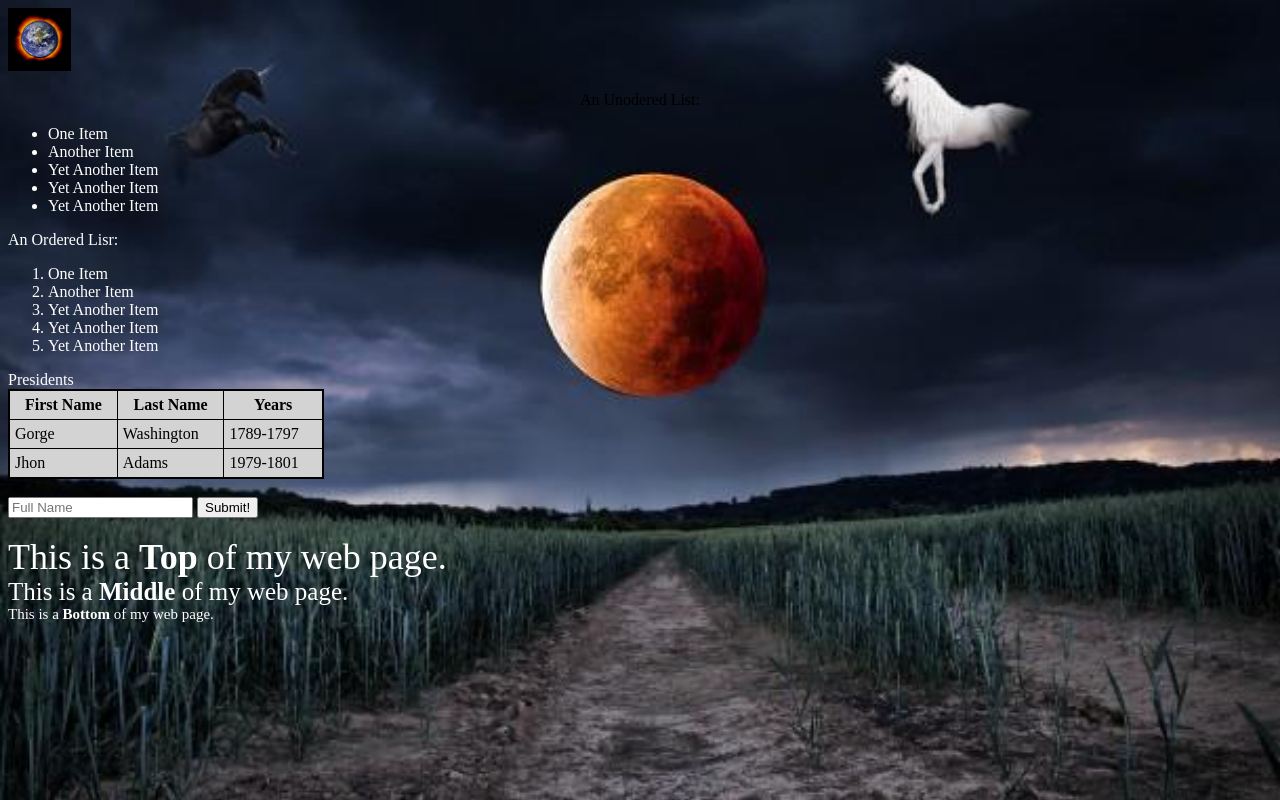
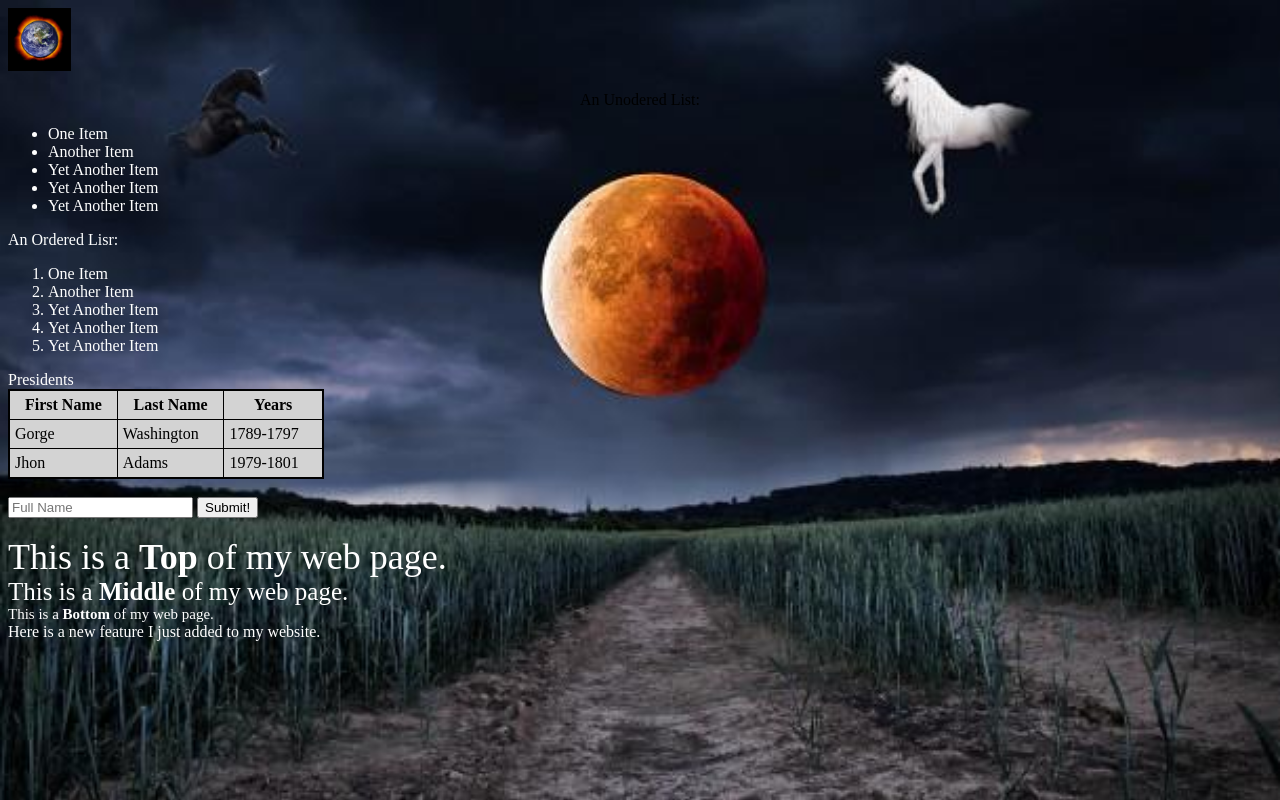
Before and after one commit to Alexstavros/Project0, a plain HTML site: page index.html in a window 1280 px wide. Drawn offline with Linux system fonts and the light colour scheme.

Commit message:
added a new line

```diff
--- a/index.html
+++ b/index.html
@@ -65,7 +65,7 @@
     <div id="Bottom">
         This is a <span class="name">Bottom</span> of my web page.
     </div>
-
+    Here is a new feature I just added to my website.
 
 </body>
 
```
